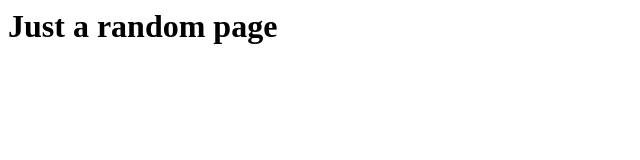
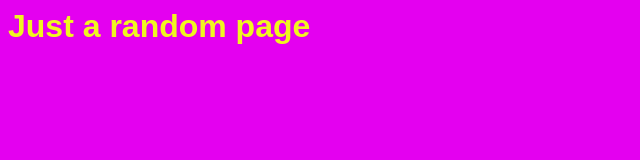
Before and after one commit to nothumanresources/coursetestpageyadayada, a plain HTML site: page index.html in a window 1280 px wide. Shown: the whole page, without its empty margins (0-640 px from the left). Drawn offline with Linux system fonts and the light colour scheme.

Commit message:
fixed error in setting sylesheet

```diff
--- a/index.html
+++ b/index.html
@@ -1,6 +1,6 @@
 <html lang=""es>
     <head>
-        <link rel=""stylesheet"
+        <link rel="stylesheet"
         href="style.css">
     </head>
     <body>
```
